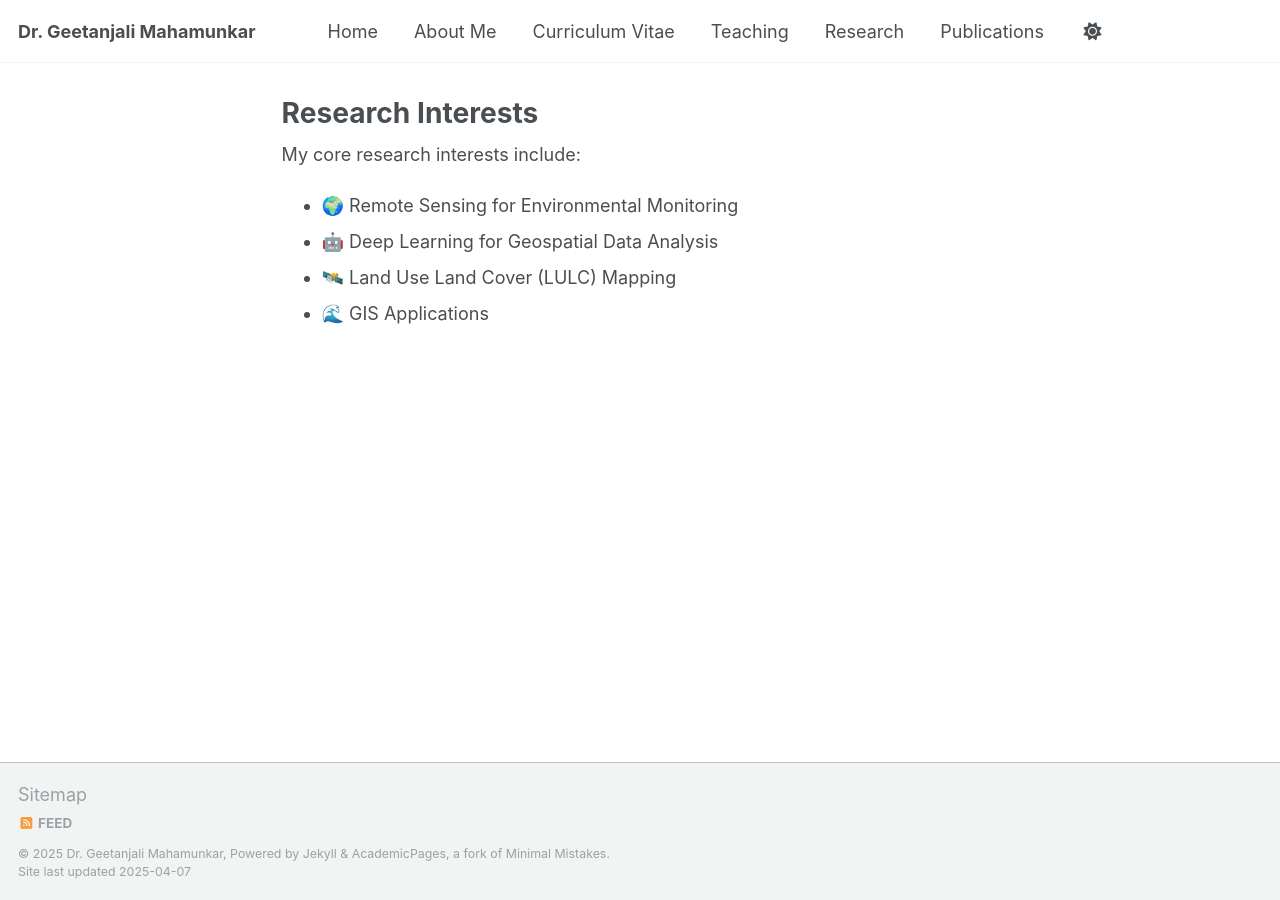
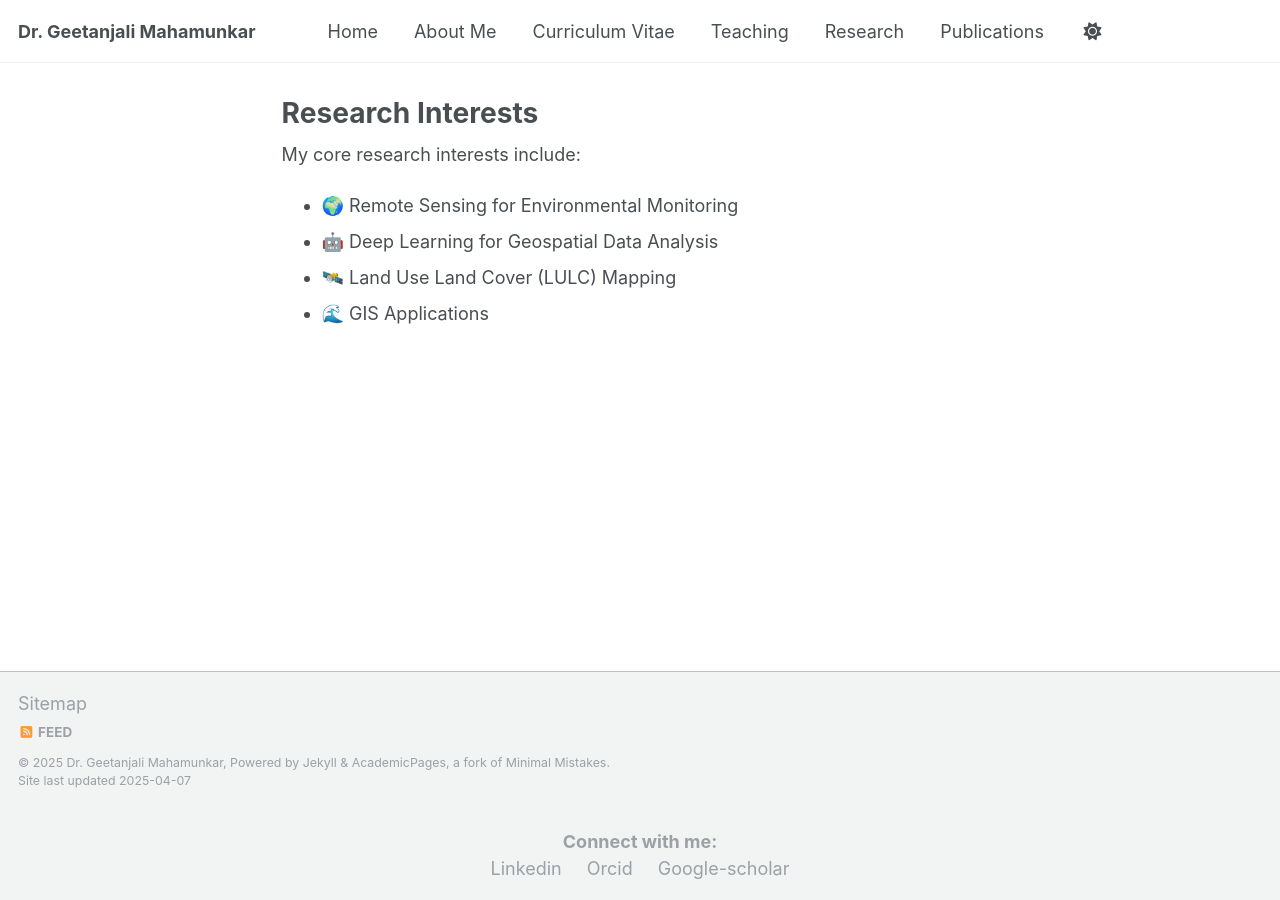
Before and after one commit to gsmahamunkar/gsmahamunkar.github.io, a Jekyll site: the page built from research.md, in a window 1280 px wide. Built offline with Jekyll 4.4.1, drawn with Linux system fonts in a browser that asks for light colours.

Commit message:
Update footer.html

```diff
--- a/_includes/footer.html
+++ b/_includes/footer.html
@@ -23,3 +23,12 @@
   &copy; {{ site.time | date: '%Y' }} {{ site.name | default: site.title }}, {{ site.data.ui-text[site.locale].powered_by | default: "Powered by" }} <a href="http://jekyllrb.com" rel="nofollow">Jekyll</a> &amp; <a href="https://github.com/academicpages/academicpages.github.io">AcademicPages</a>, a fork of <a href="https://mademistakes.com/work/minimal-mistakes-jekyll-theme/" rel="nofollow">Minimal Mistakes</a>.<br />
   Site last updated {{ "now" | date: '%Y-%m-%d' %}}
 </div>
+<hr>
+<div class="social-links" style="text-align: center; margin-top: 10px;">
+  <strong>Connect with me:</strong><br>
+  {% for link in site.social_links %}
+    <a href="{{ link.user_url }}" target="_blank" style="margin: 0 10px;">
+      {{ link.platform | capitalize }}
+    </a>
+  {% endfor %}
+</div>
```
